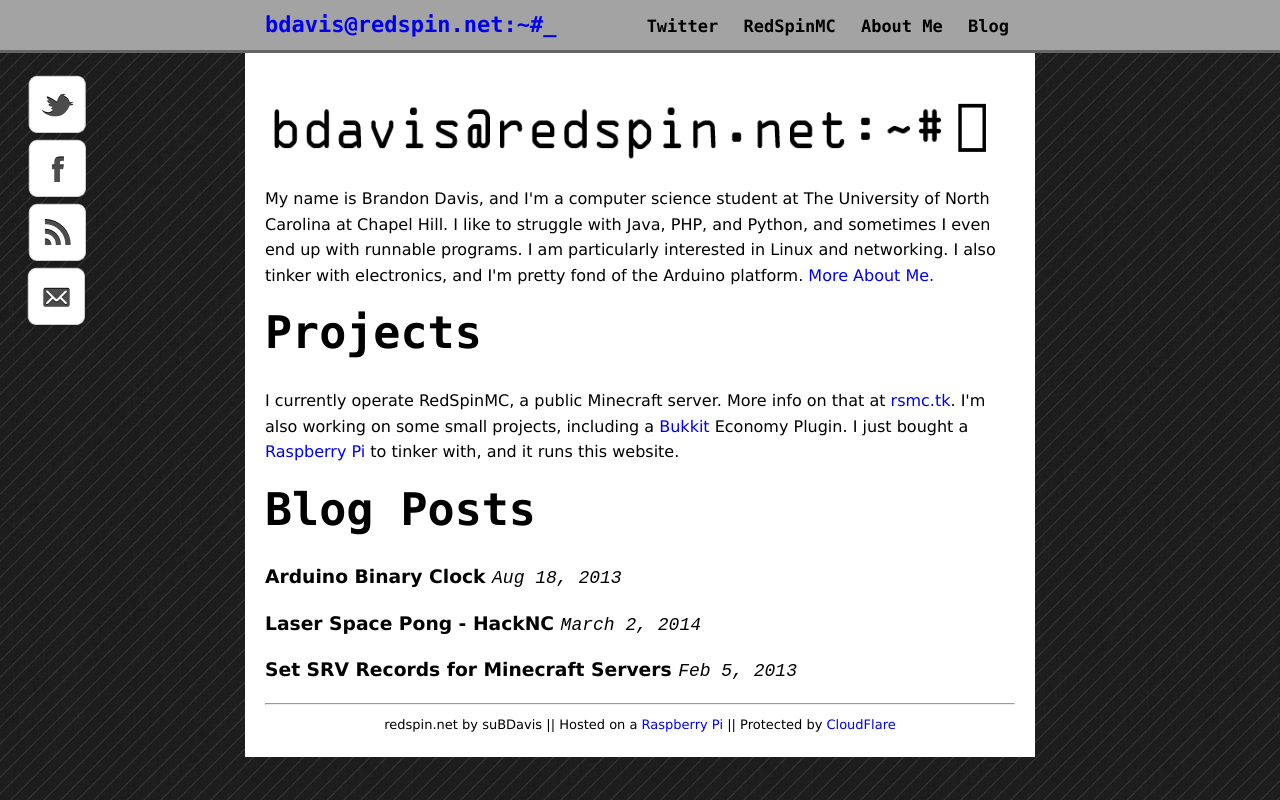
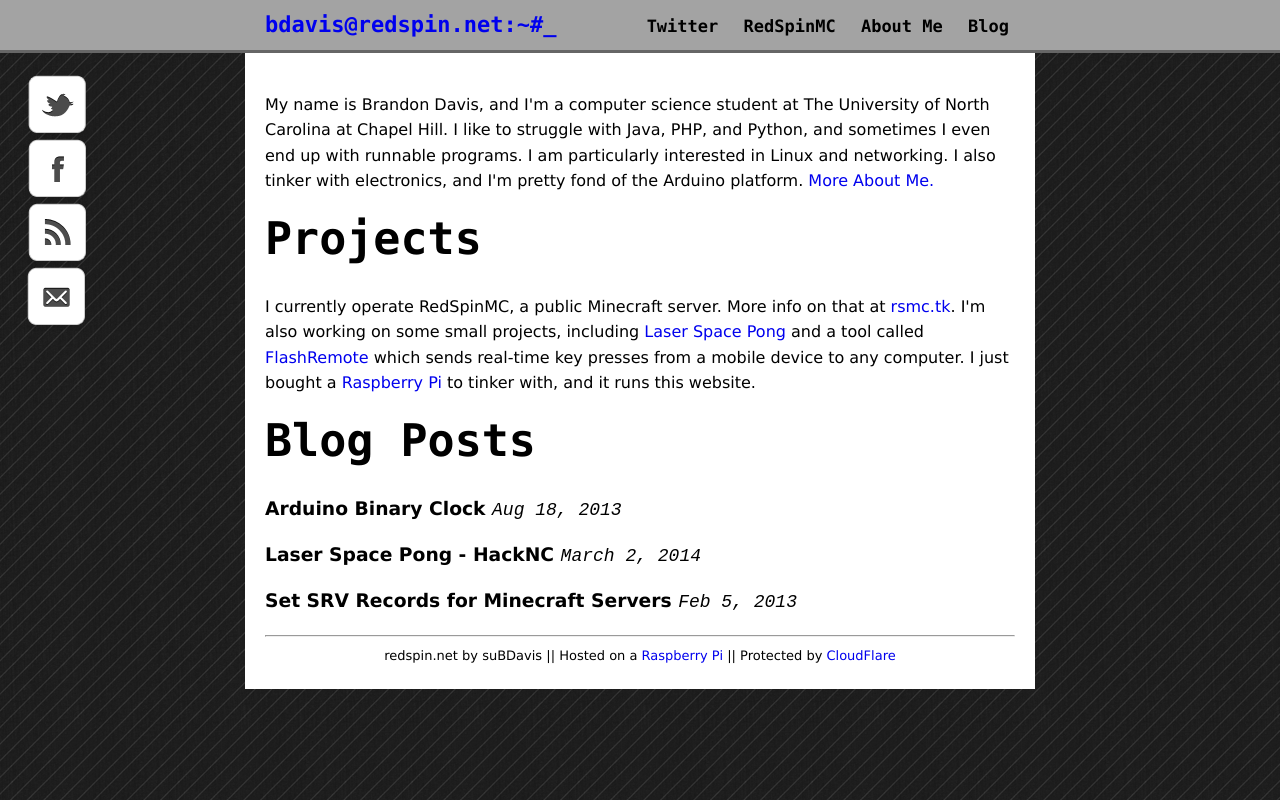
Before and after one commit to suBDavis/RedSpin, a PHP site: page / in a window 1280 px wide. Run offline with PHP 8.4, Linux system fonts and the light colour scheme.

Commit message:
Removed header - added recent projects

```diff
--- a/index.php
+++ b/index.php
@@ -2,15 +2,12 @@
 include 'header.php';
 echo $header;
 ?>
-<p>
-<center>
-<img src='/images/image.gif' width=750 height=120/>
-</center>
+<p><br>
 My name is Brandon Davis, and I'm a computer science student at The University of North Carolina at Chapel Hill.  I like to struggle with Java, PHP, and Python, and sometimes I even end up with runnable programs.  I am particularly interested in Linux and networking.  I also tinker with electronics, and I'm pretty fond of the Arduino platform. <a href='/me.php'>More About Me.</a>
 </p>
 <h1>Projects</h1>
 <p>
-I currently operate RedSpinMC, a public Minecraft server.  More info on that at <a href='http://rsmc.tk'>rsmc.tk</a>.  I'm also working on some small projects, including a <a href='http://bukkit.org'>Bukkit</a> Economy Plugin.  I just bought a <a href='http://www.raspberrypi.org/'>Raspberry Pi</a> to tinker with, and it runs this website.
+I currently operate RedSpinMC, a public Minecraft server.  More info on that at <a href='http://rsmc.tk'>rsmc.tk</a>.  I'm also working on some small projects, including <a href="/blog/laserspacepong.php">Laser Space Pong</a> and a tool called <a href="https://github.com/suBDavis/FlashRemote">FlashRemote</a> which sends real-time key presses from a mobile device to any computer.  I just bought a <a href='http://www.raspberrypi.org/'>Raspberry Pi</a> to tinker with, and it runs this website.
 </p>
 <h1>Blog Posts</h1>
 <h3><span class="bloghead"><a href="/blog/arduino-binary-clock.php">Arduino Binary Clock </a></span><date> Aug 18, 2013</date></h3>
```
